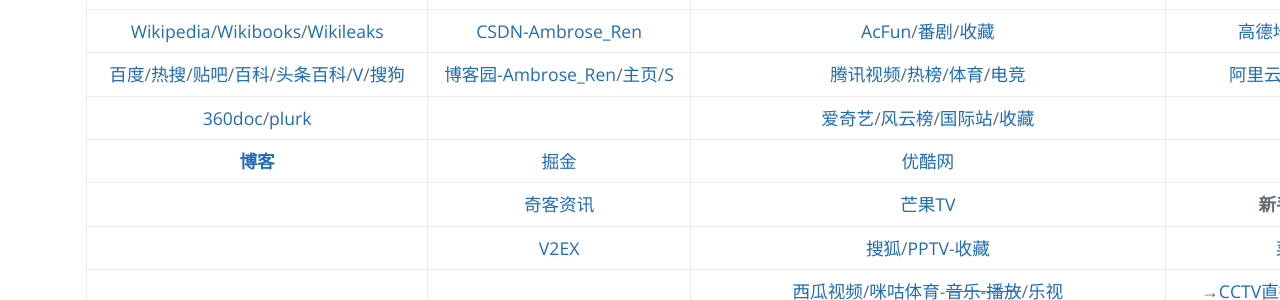
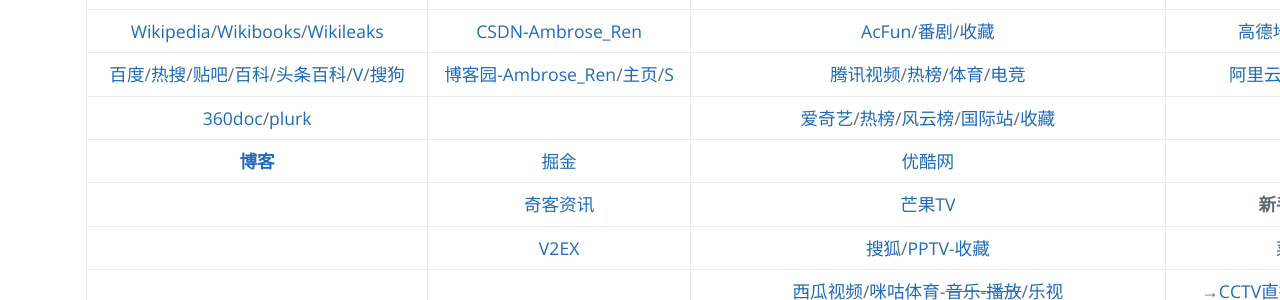
Before and after one commit to AmbroseRen/test, a Jekyll site: the page built from navigation.md, in a window 1280 px wide. Shown: the part 905-1205 px from the top of the page. Built offline with Jekyll 4.4.1, drawn with Linux system fonts in a browser that asks for light colours; our own code applies the rules of GitHub Pages for plain Markdown files; the repository's description, which GitHub fills in, is left out.

Commit message:
Update navigation.md

```diff
--- a/navigation.md
+++ b/navigation.md
@@ -44,7 +44,7 @@
 | [少数派](https://sspai.com/)/~~[小红书](https://www.xiaohongshu.com/explore)~~ | [segmentfault](https://segmentfault.com/u/ambroseren/users/following) | [Bilibili](https://space.bilibili.com/352834482/fans/follow)/[新番组](https://bgm.liumingye.cn/)/[热榜](https://www.bilibili.com/v/popular/rank/all)/[动漫库](Art/Animes/index.md)/[配置](https://link.bilibili.com/p/center/index#/my-room/start-live)/[我的b站直播](https://live.bilibili.com/22653502) | [QQ邮箱](https://mail.qq.com/)/[空间](https://user.qzone.qq.com/1056008502)/[万年历](https://wannianrili.bmcx.com/)/[12306](https://kyfw.12306.cn/otn/leftTicket/init) |
 | [Wikipedia](https://www.wikipedia.org/)/[Wikibooks](https://www.wikibooks.org/)/[Wikileaks](https://wikileaks.org/What-is-WikiLeaks.html) | [CSDN-Ambrose_Ren](https://blog.csdn.net/Ambrose_Ren) | [AcFun](https://www.acfun.cn/)/[番剧](https://www.acfun.cn/bangumilist)/[收藏](https://www.acfun.cn/member/favourite) | [高德地图](https://www.amap.com/)/[百度地图](https://map.baidu.com/) |
 | [百度](https://www.baidu.com/)/[热搜](https://top.baidu.com/board)/[贴吧](https://tieba.baidu.com/index.html)/[百科](https://baike.baidu.com/usercenter/lemmas#favorites)/[头条百科](https://www.baike.com/)/[V](https://baike.baidu.com/vbaike#gallary)/[搜狗](https://top.sogou.com/) | [博客园-Ambrose_Ren](https://www.cnblogs.com/rensi/)/[主页](https://home.cnblogs.com/u/rensi/)/[S](https://zzk.cnblogs.com/s/blogpost) | [腾讯视频](https://v.qq.com/biu/u/playlist)/[热榜](https://v.qq.com/biu/ranks/?t=hotsearch)/[体育](https://live.qq.com/match)/[电竞](https://egame.qq.com/gamelist) | [阿里云盘](https://www.aliyundrive.com/drive/)/[百度网盘](https://pan.baidu.com/disk/home)/[C](Data/Clouder.md) |
-| [360doc](http://www.360doc.com/mycontacts.aspx)/[plurk](https://www.plurk.com/AmbroseRenCN) | []() | [爱奇艺](https://www.iqiyi.com/u/fav)/[风云榜](https://www.iqiyi.com/ranks1/home)/[国际站](https://www.iq.com/)/[收藏](https://www.iq.com/personal?type=favorite) | [Sp](Library/shopping.md)/[Job](Library/job.md) |
+| [360doc](http://www.360doc.com/mycontacts.aspx)/[plurk](https://www.plurk.com/AmbroseRenCN) | []() | [爱奇艺](https://www.iqiyi.com/u/fav)/[热榜](https://www.iqiyi.com/ranks/hotsearch)/[风云榜](https://www.iqiyi.com/ranks1/home)/[国际站](https://www.iq.com/)/[收藏](https://www.iq.com/personal?type=favorite) | [Sp](Library/shopping.md)/[Job](Library/job.md) |
 | [<strong id="bk">博客</strong>](Library/Blog.md) | [掘金](https://juejin.cn/) | [优酷网](https://user.youku.com/page/usc/fav?theme=) | []() |
 | []() | [奇客资讯](https://www.solidot.org/) | [芒果TV](https://i.mgtv.com/my/looklist) | __新手基础自学__ |
 | []() | [V2EX](https://www.v2ex.com/?tab=tech) | [搜狐](https://my.tv.sohu.com/i/bookmark)/[PPTV](https://www.pptv.com/)-[收藏](https://usercenter.pptv.com/web/user/collection) | [菜鸟教程](https://www.runoob.com/) |
```
